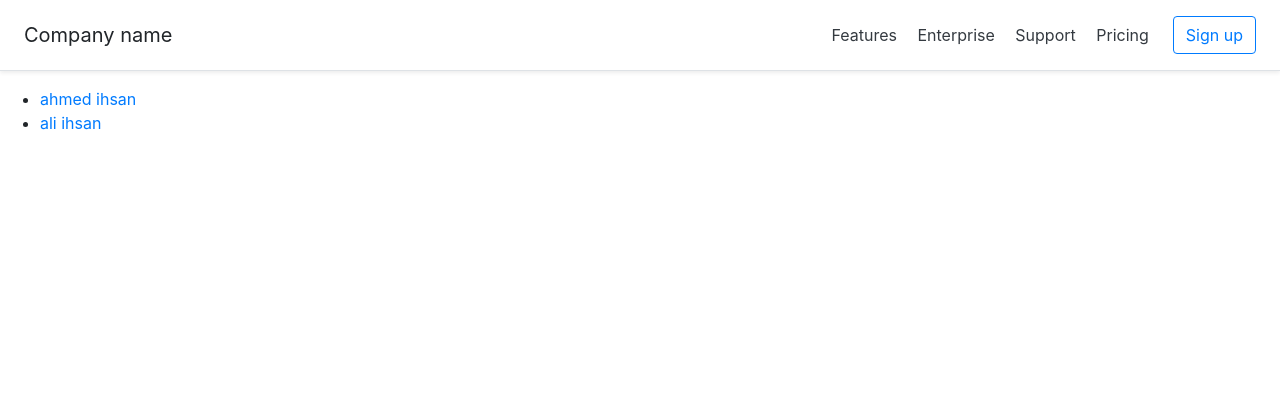
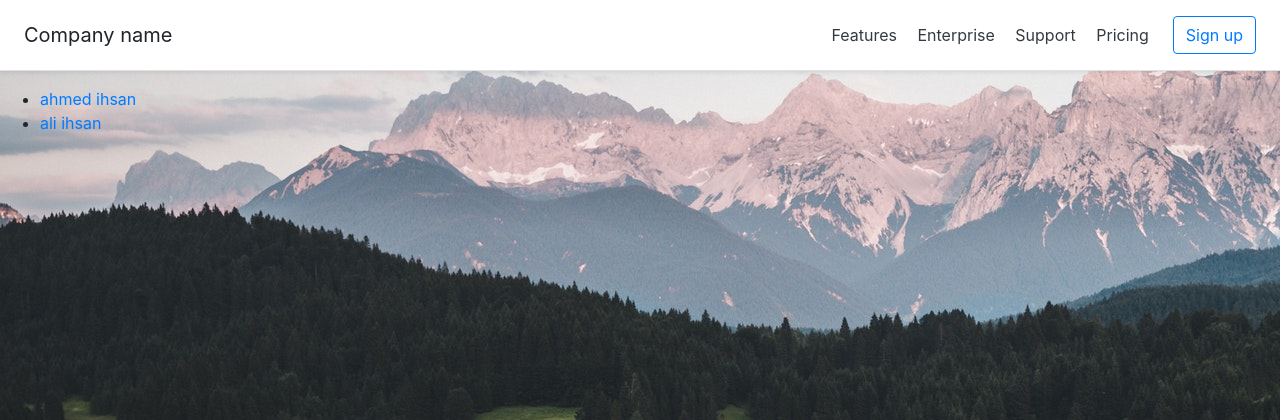
Before and after one commit to Ahmed-Ihsan/Django-project, a Django app: page / in a window 1280 px wide. Shown: the top 420 px of the page. Run offline with Django 3.2, Linux system fonts and the light colour scheme; data comes from the database, SQL or seed files in the repository; some libraries are stand-ins or nearby versions.

Commit message:
Add images from assets file

```diff
--- a/assets/page1/style.css
+++ b/assets/page1/style.css
@@ -1,5 +1,5 @@
 body{
-  background-color: rgba(0,0,0,.8) ;
+  background-image: url(img/img.jpg);
 }
 
 .box{
```
